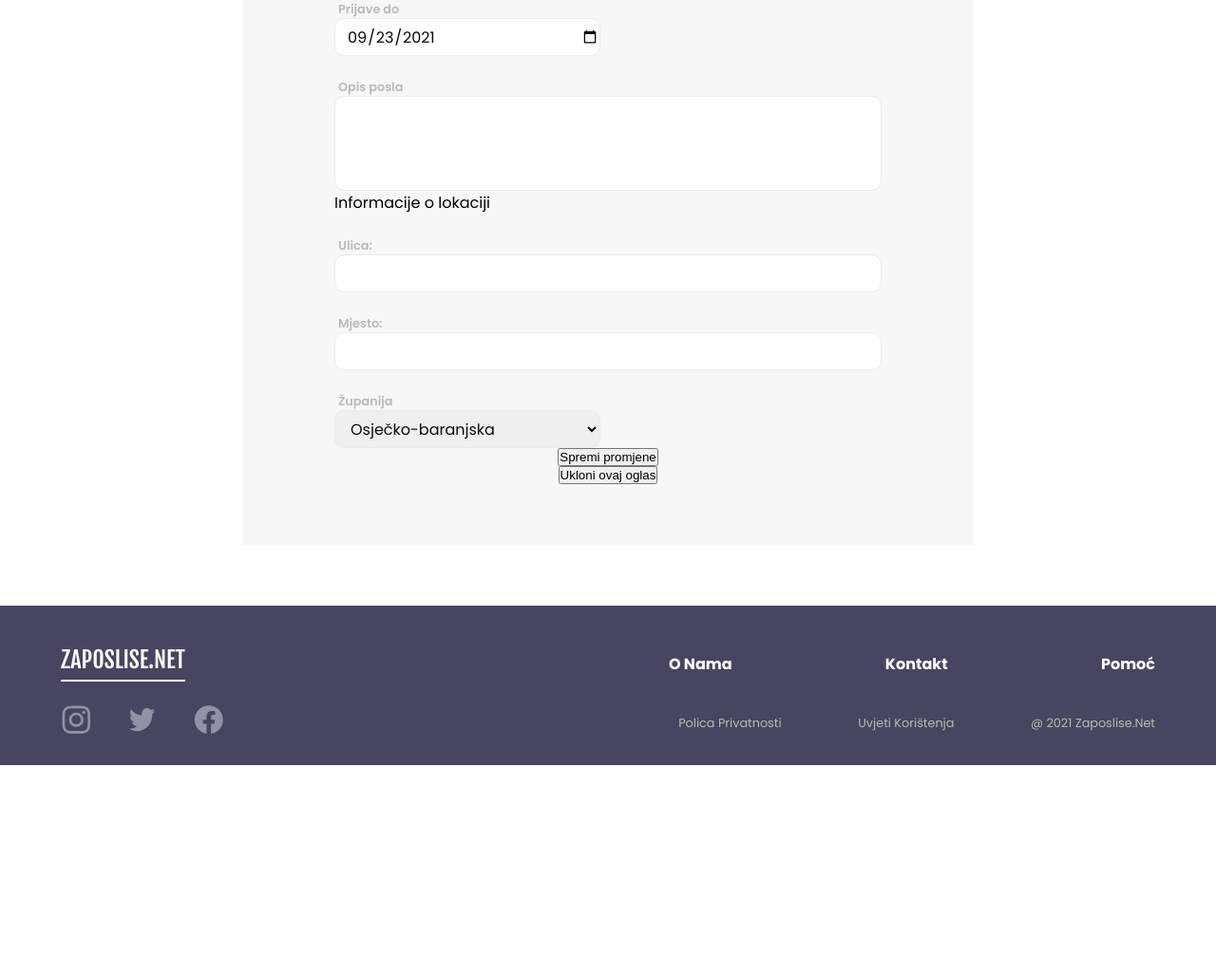
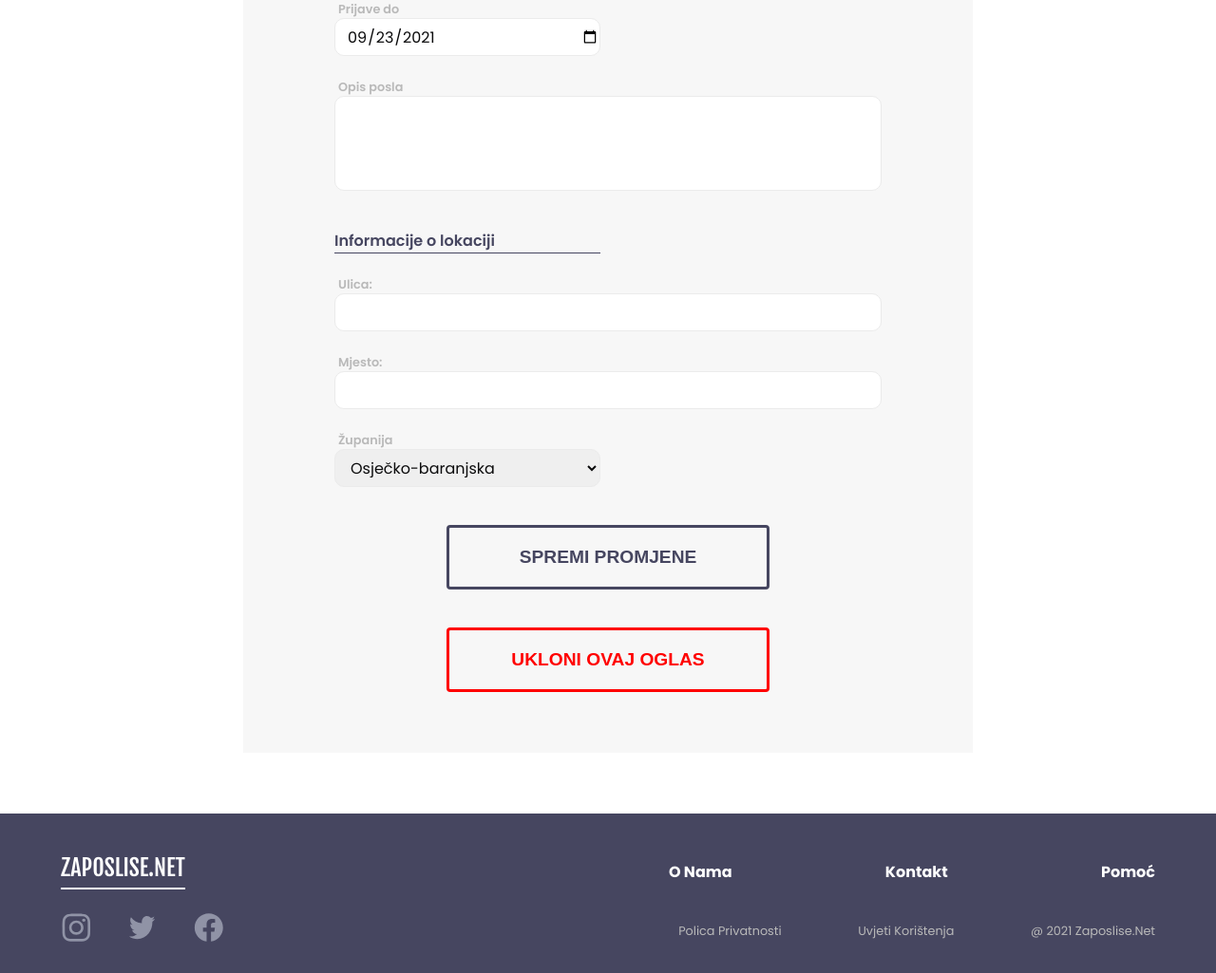
Before and after one commit to Zec-LST/Zaposli-Se-Net, a PHP site: page /employer/update.php in a window 1280 px wide. Shown: the part 574-1599 px from the top of the page at 95% size. Before the commit the page ends 1380 px from the top, so only its background shows below. Run offline with PHP 8.4, Linux system fonts and the light colour scheme.

Commit message:
fix merge

```diff
--- a/employer/add.css
+++ b/employer/add.css
@@ -129,11 +129,7 @@ form label {
   resize: none;
 }
 
-<<<<<<< HEAD
 .submit-button, .delete-btn {
-=======
-.submit-button {
->>>>>>> dev
   border: 3px solid #464660;
   border-radius: 4px;
   text-transform: uppercase;
@@ -142,18 +138,12 @@ form label {
   color: #464660;
   padding-top: 20px;
   padding-bottom: 20px;
-<<<<<<< HEAD
   padding-left: 40px;
   padding-right: 40px;
-=======
-  padding-left: 60px;
-  padding-right: 60px;
->>>>>>> dev
   font-size: 1.2em;
   display: inline;
   margin-top: 40px;
   outline: none;
-<<<<<<< HEAD
   width: 340px;
   transition: all .5s ease;
 }
@@ -163,25 +153,16 @@ form label {
     color: red;
 }
 
-=======
-  width: 280px;
-  transition: all .5s ease;
-}
-
->>>>>>> dev
 .submit-button:hover {
     color: white;
     background-color: #464660;
 }
 
-<<<<<<< HEAD
 .delete-btn:hover {
   color: white;
   background-color: red;
 }
 
-=======
->>>>>>> dev
 .location-title {
   margin-top: 40px;
   width: 280px;
```
